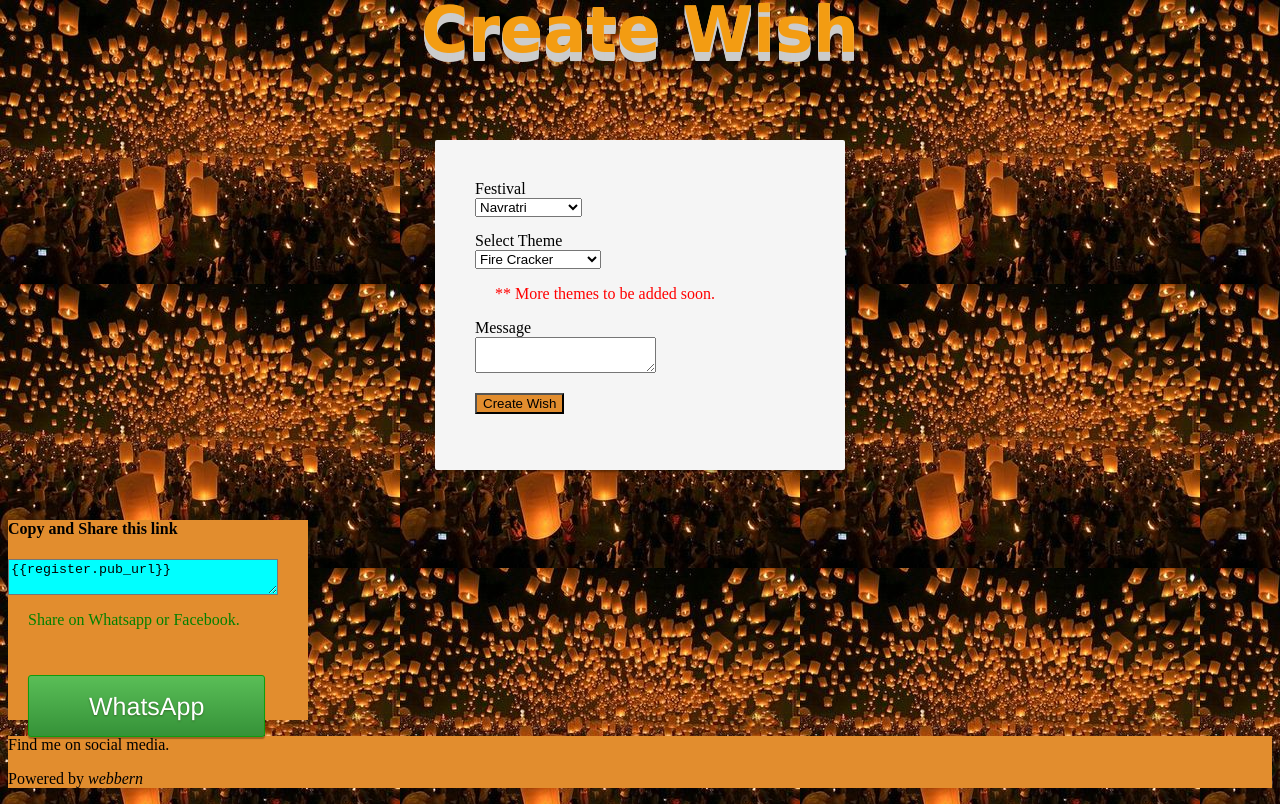
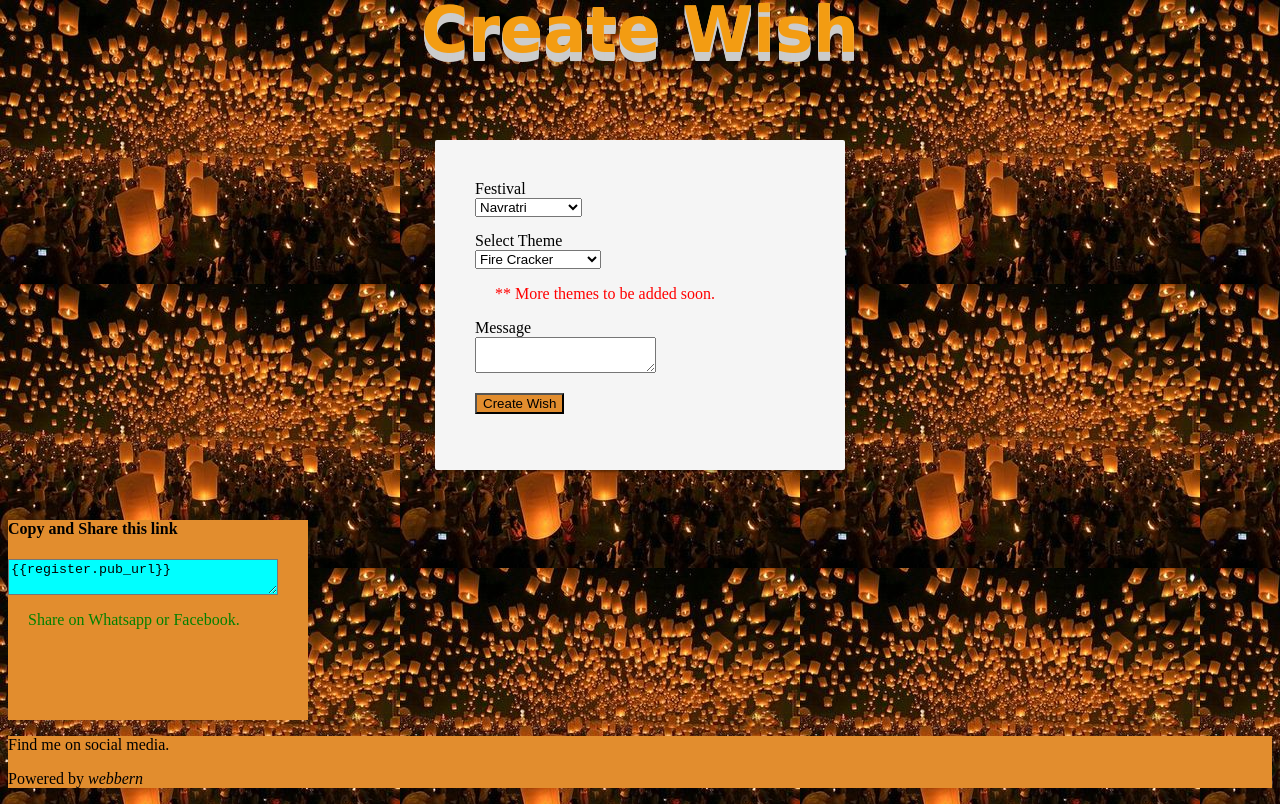
Before and after one commit to anubis-me/festwish, a website: page public/app/views/wishing/createwish.html in a window 1280 px wide. Drawn offline with Linux system fonts and the light colour scheme; files that its build step writes are made by us from their sources; files whose address does not match are found by name.

Commit message:
6nd cvcommit

```diff
--- a/public/app/views/wishing/createwish.html
+++ b/public/app/views/wishing/createwish.html
@@ -184,7 +184,6 @@
             <h4>Copy and Share this link </h4>
             <textarea  style="background-color:cyan;color:black;width:270px;">{{register.pub_url}}</textarea>
             <p style="margin-left: 20px;color:green;">Share on Whatsapp or Facebook.</p>
-            <a style="margin-left: 20px;"  href="whatsapp://send" data-text="Here is a wish for you. Check it and create your own" class="wa_btn wa_btn_s" data-href="https://wishing-app.herokuapp.com/createwish" onClick="ga('send', 'event', { eventCategory: 'Social', eventAction: 'Share', eventLabel: 'WhatsAppShare', eventValue: 0});" ><button class="enjoy-css">WhatsApp</button></a>
         </div>
 
     </div>
```
Also changed, not shown: public/app/views/index.html (+2 -1 lines).
